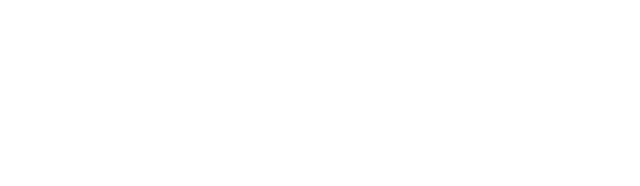
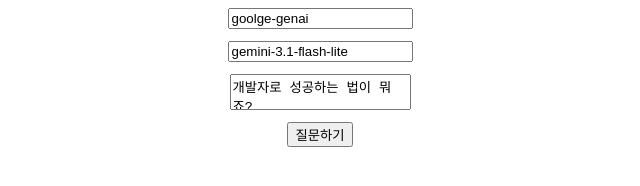
Before and after one commit to a1l1ke/260605_ex, a website: page docs/index.html in a window 1280 px wide. Shown: the whole page, without its empty margins (320-960 px from the left). Drawn offline with nearby package versions, Linux system fonts and the light colour scheme.

Commit message:
feat(frontend) : docs/index.html 챗폼 추가 및 폼 제출 핸들러 구현

```diff
--- a/docs/index.html
+++ b/docs/index.html
@@ -4,6 +4,38 @@
     <meta charset="UTF-8" />
     <meta name="viewport" content="width=device-width, initial-scale=1.0" />
     <title>세계 최고의 챗봇</title>
+    <style>
+      #chatForm {
+        display: flex;
+        flex-direction: column;
+        align-items: center;
+        gap: 12px;
+      }
+    </style>
   </head>
-  <body></body>
+  <body>
+    <form id="chatForm">
+      <input name="provider" value="goolge-genai" />
+      <input name="model" value="gemini-3.1-flash-lite" />
+      <textarea name="ask" style="resize: none">
+개발자로 성공하는 법이 뭐죠?</textarea
+      >
+      <button>질문하기</button>
+    </form>
+    <!-- axios -->
+    <script src="https://cdn.jsdelivr.net/npm/axios/dist/axios.min.js"></script>
+    <!-- markdown -> html -->
+    <script src="https://cdn.jsdelivr.net/npm/marked/lib/marked.umd.js"></script>
+    <!-- 인풋 중에 위험한 tag를 일반적인 텍스트 -->
+    <script src="https://cdn.jsdelivr.net/npm/dompurify/dist/purify.min.js"></script>
+    <script>
+      const form = document.querySelector("#chatForm");
+      form.addEventListener("submit", (event) => {
+        event.preventDefault();
+        const formData = new FormData(event.target);
+        const payload = Object.fromEntries(formData);
+        console.log(payload);
+      });
+    </script>
+  </body>
 </html>
```
